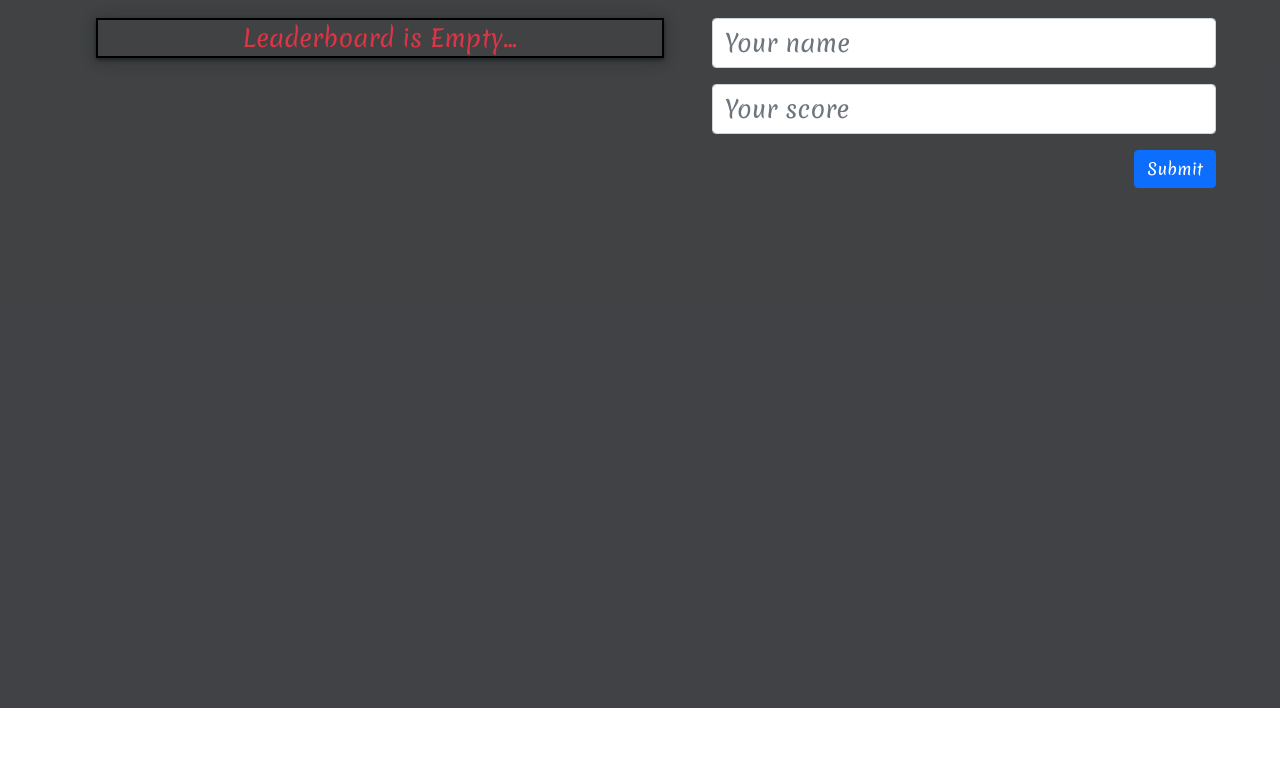
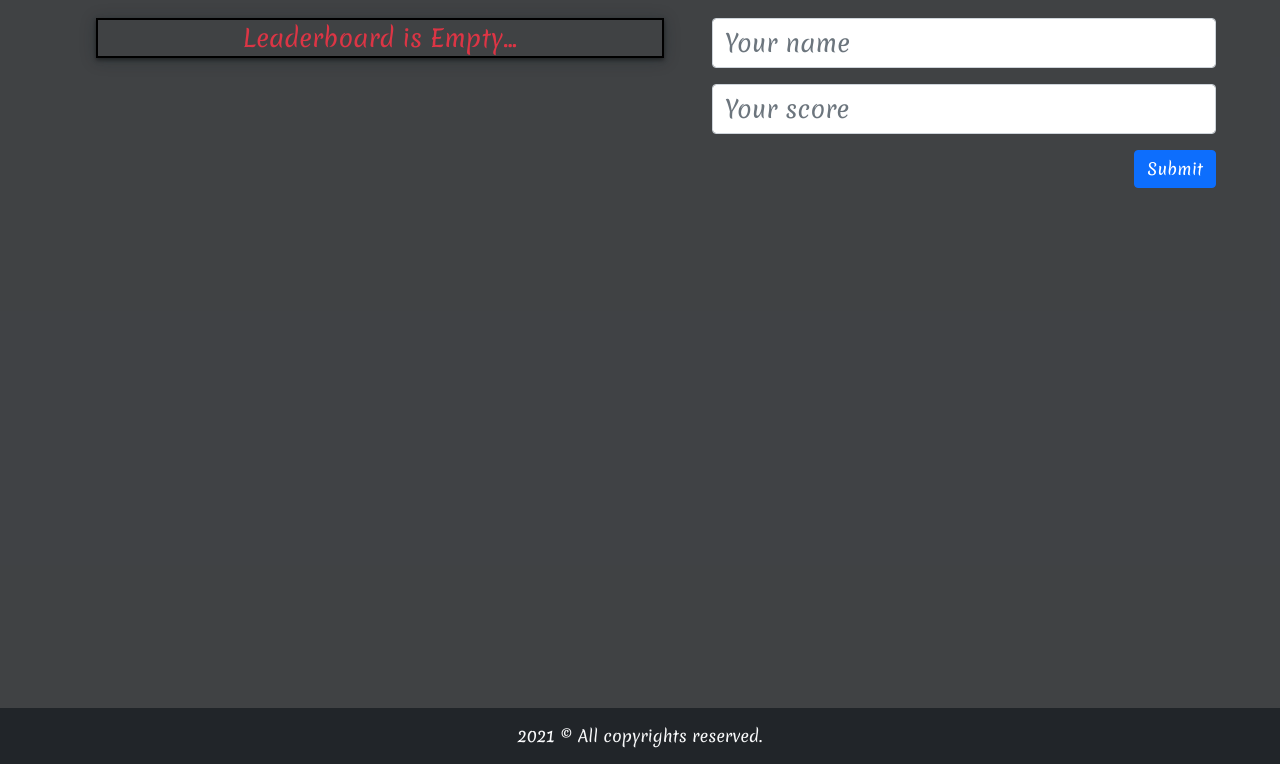
Before and after one commit to gemmen29/leaderboard, a website built with webpack: page src/index.html in a window 1280 px wide. Shown: the part 198-962 px from the top of the page. Before the commit the page ends 906 px from the top, so only its background shows below. Built offline with nearby package versions, Linux system fonts and the light colour scheme; no server answers.

Commit message:
Add footer

```diff
--- a/src/index.html
+++ b/src/index.html
@@ -38,6 +38,9 @@
       </div>
     </section>
   </main>
+  <footer class="text-center bg-dark text-light py-3">
+    <p>2021 &copy; All copyrights reserved.</p>
+  </footer>
   <script src="https://cdn.jsdelivr.net/npm/bootstrap@5.0.2/dist/js/bootstrap.bundle.min.js"
     integrity="sha384-MrcW6ZMFYlzcLA8Nl+NtUVF0sA7MsXsP1UyJoMp4YLEuNSfAP+JcXn/tWtIaxVXM"
     crossorigin="anonymous"></script>
```
Also changed, not shown: dist/index.html.
